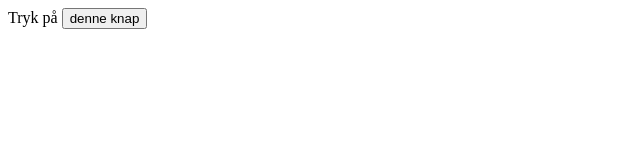
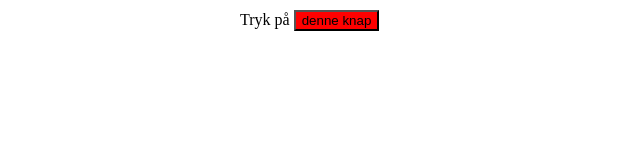
Before and after one commit to O-Zone/bisectTest, a plain HTML site: page index.html in a window 1280 px wide. Shown: the whole page, without its empty margins (0-640 px from the left). Drawn offline with Linux system fonts and the light colour scheme.

Commit message:
Added styles.

```diff
--- a/index.html
+++ b/index.html
@@ -3,6 +3,7 @@
 <head>
     <title>Testing git bisect</title>
     <meta charset="utf-8">
+    <link rel="stylesheet" href="styles.css">
 </head>
 <body>
     <div id="content">
--- /dev/null
+++ b/styles.css
@@ -0,0 +1,10 @@
+body{
+
+}
+#content{
+    width:800px;
+    margin:10px auto;
+}
+#myButton{
+    background-color:red;
+}
```
